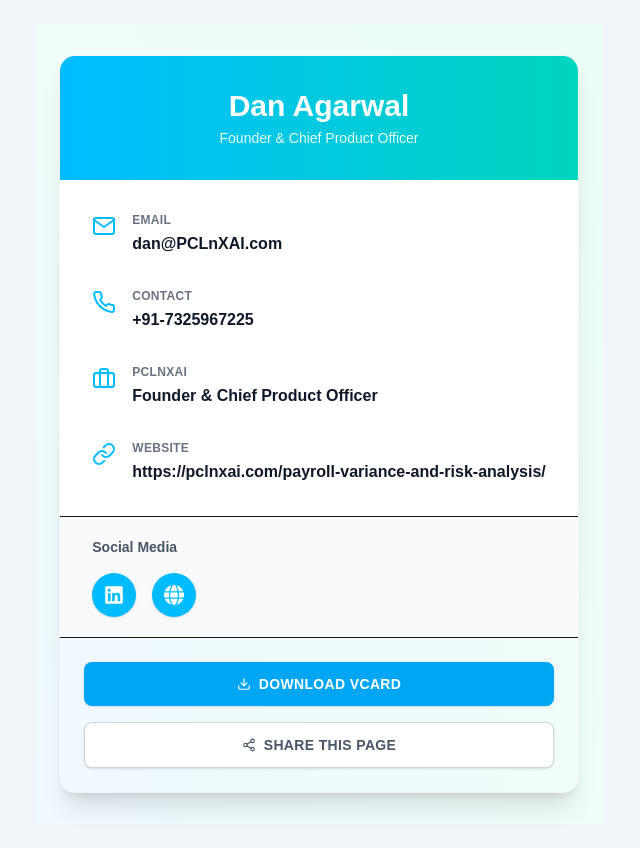
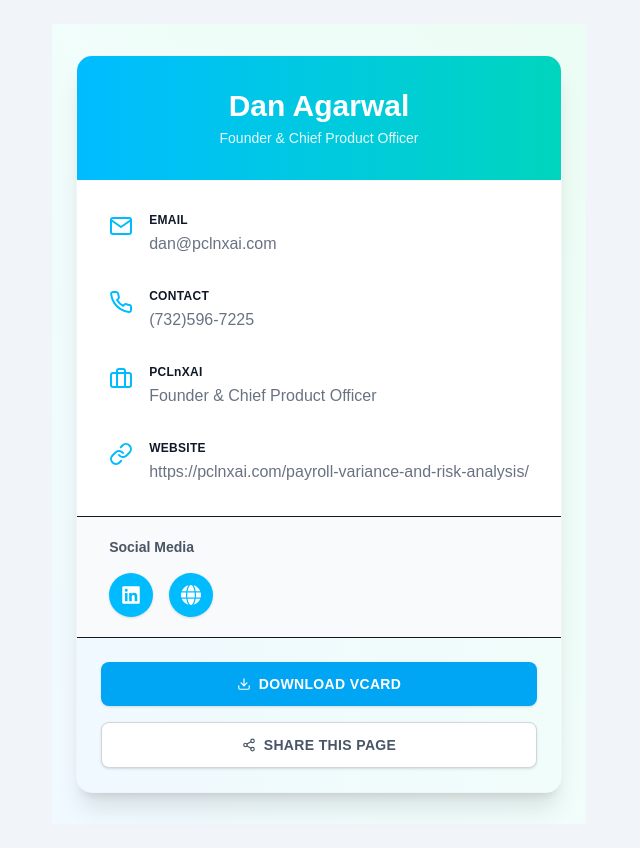
Before and after one commit to alokkumar9019/conatct-card, a Next.js app: page / in a window 1280 px wide. Shown: the whole page, without its empty margins (321-961 px from the left). Built offline with nearby package versions, Linux system fonts and the light colour scheme.

Commit message:
contact update

```diff
--- a/src/components/Home.tsx
+++ b/src/components/Home.tsx
@@ -1,15 +1,31 @@
 "use client";
 import React, { useState, useEffect } from "react";
-import {FiMail,FiBriefcase,FiLink,FiShare2,FiDownload,FiX,FiArrowLeft,FiSave,FiPhone} from "react-icons/fi";
-import {FaLinkedin,FaGlobe,FaFacebook,FaXTwitter,FaWhatsapp,} from "react-icons/fa6";
+import {
+  FiMail,
+  FiBriefcase,
+  FiLink,
+  FiShare2,
+  FiDownload,
+  FiX,
+  FiArrowLeft,
+  FiSave,
+  FiPhone,
+} from "react-icons/fi";
+import {
+  FaLinkedin,
+  FaGlobe,
+  FaFacebook,
+  FaXTwitter,
+  FaWhatsapp,
+} from "react-icons/fa6";
 import { MdEmail } from "react-icons/md";
 import { PiCopySimpleFill } from "react-icons/pi";
 
 const contactInfo = {
   name: "Dan Agarwal",
   title: "Founder & Chief Product Officer",
-  email: "dan@PCLnXAI.com",
-  number: "+91-7325967225",
+  email: "dan@pclnxai.com",
+  number: "(732)596-7225",
   company: "PCLnXAI",
   website: "https://pclnxai.com/payroll-variance-and-risk-analysis/",
   linkedin: "https://www.linkedin.com/in/payrollcloud/",
@@ -63,11 +79,11 @@ export default function VCardPage() {
         throw new Error(result.error || "Failed to send email.");
       setStatusMessage("✅ Success! Email sent.");
 
-    fetch('/api/store-email', {
-            method: 'POST',
-            headers: { 'Content-Type': 'application/json' },
+      fetch("/api/store-email", {
+        method: "POST",
+        headers: { "Content-Type": "application/json" },
         body: JSON.stringify({ email: recipientEmail }),
-    }).catch(err => console.error("Failed to store email to sheet:", err));
+      }).catch((err) => console.error("Failed to store email to sheet:", err));
 
       setTimeout(() => closeModal(), 2000);
     } catch (error: unknown) {
@@ -80,7 +96,6 @@ export default function VCardPage() {
       setIsSending(false);
     }
   };
-
 
   return (
     <main
@@ -107,13 +122,13 @@ export default function VCardPage() {
         <div className="p-6 sm:p-8 space-y-6 sm:space-y-8 bg-white/70 sm:bg-transparent rounded-xl">
           <InfoRow
             icon={<FiMail />}
-            label="Email"
+            label="EMAIL"
             value={contactInfo.email}
             href={`mailto:${contactInfo.email}`}
           />
           <InfoRow
             icon={<FiPhone />}
-    label="Contact"
+            label="CONTACT"
             value={contactInfo.number}
             href={`tel:${contactInfo.number}`}
           />
@@ -124,7 +139,7 @@ export default function VCardPage() {
           />
           <InfoRow
             icon={<FiLink />}
-            label="Website"
+            label="WEBSITE"
             value={contactInfo.website}
             href={contactInfo.website}
           />
@@ -236,7 +251,7 @@ export default function VCardPage() {
                     onChange={(e) => setRecipientEmail(e.target.value)}
                     placeholder="Enter Email Address"
                     required
-                    className="w-full px-3 py-2 border border-gray-300 rounded-md focus:ring-2 focus:ring-sky-400 text-sm"
+                    className="w-full px-3 py-2 border border-gray-300 dark:text-black rounded-md focus:ring-2 focus:ring-sky-400 text-sm"
                   />
                   <button
                     type="submit"
@@ -328,11 +343,13 @@ export default function VCardPage() {
                   <input
                     value="https://conatct-card-sqiy.vercel.app/"
                     readOnly
-                    className="border border-gray-200 rounded px-2 py-1 flex-1 text-sm"
+                    className="border border-gray-200 dark:text-black rounded px-2 py-1 flex-1 text-sm"
                   />
                   <button
                     onClick={() => {
-                      navigator.clipboard.writeText("https://conatct-card-sqiy.vercel.app/");
+                      navigator.clipboard.writeText(
+                        "https://conatct-card-sqiy.vercel.app/"
+                      );
                       setCopyStatus("copied");
                       setTimeout(() => setCopyStatus("idle"), 1800);
                     }}
@@ -366,10 +383,10 @@ function InfoRow({
     <div className="flex items-start gap-4">
       <div className="text-2xl text-sky-400 pt-0.5">{icon}</div>
       <div>
-        <div className="text-xs text-gray-500 font-bold tracking-wide mb-1 uppercase">
+        <div className="text-xs text-gray-900 font-extrabold tracking-wide mb-1">
           {label}
         </div>
-        <div className="text-base font-semibold text-gray-900 break-words">
+        <div className="text-base text-gray-500 break-words">
           {value}
         </div>
       </div>
```
Also changed, not shown: 1 other file (tests, documents, lock files or other folders). Lines whose indentation alone changed are shown as unchanged.
